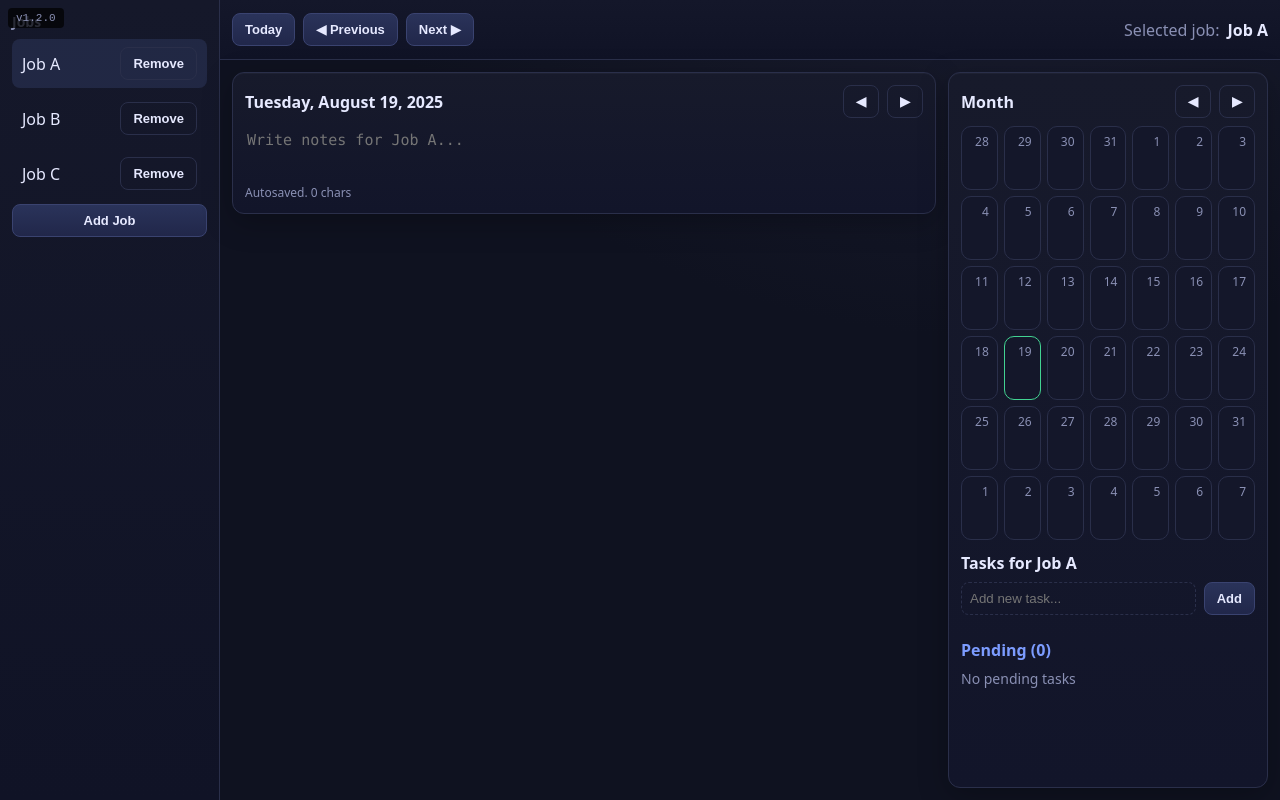
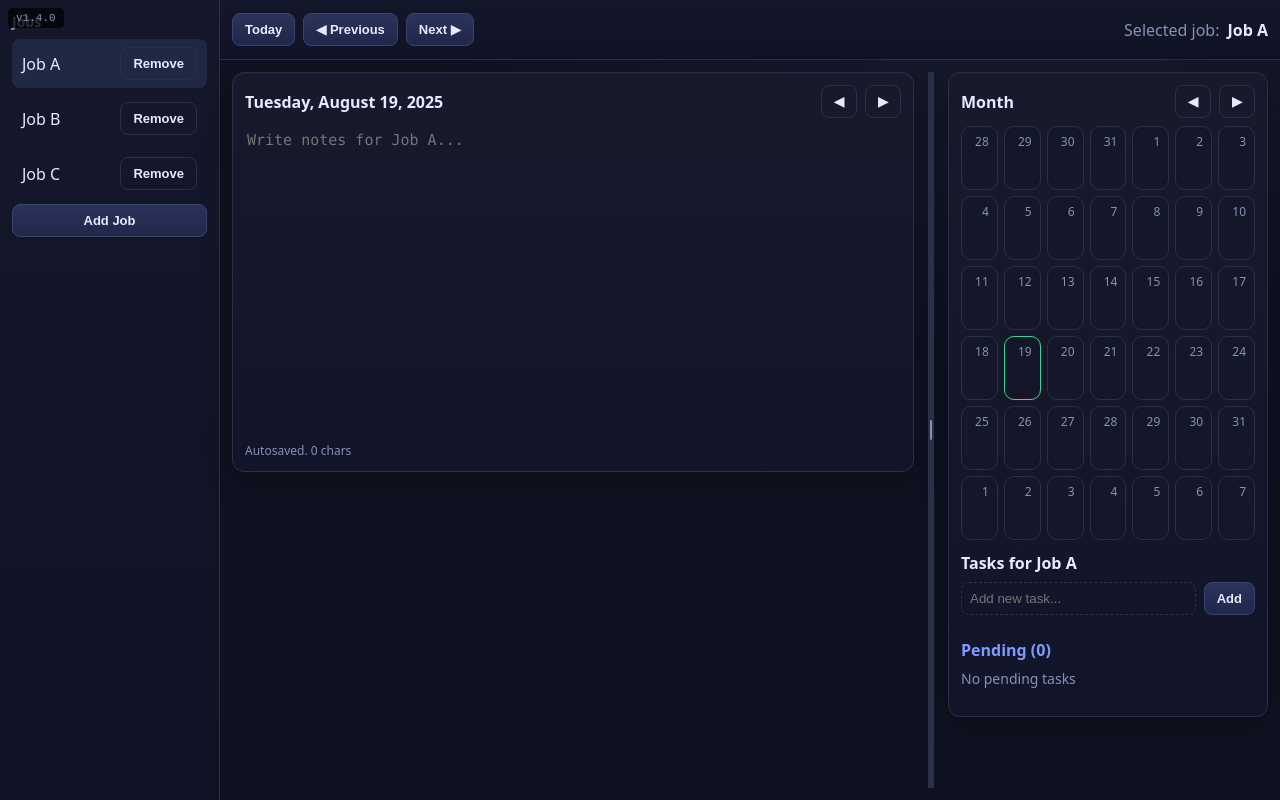
Before and after one commit to LoopCaster/NoteSmasher, a React (Vite) app: page / in a window 1280 px wide. Built offline with nearby package versions, Linux system fonts and the light colour scheme.

Commit message:
Initial Notessmasher app

```diff
--- a/src/styles.css
+++ b/src/styles.css
@@ -47,10 +47,78 @@ body {
 
 .main {
 	grid-area: main;
-	display: grid;
-	grid-template-columns: 1fr 320px;
+	display: flex;
 	gap: 12px;
 	padding: 12px;
+	height: calc(100vh - 60px);
+}
+
+.main-left {
+	flex: 1;
+	display: flex;
+	flex-direction: column;
+	gap: 12px;
+	min-width: 300px;
+}
+
+.main-right {
+	width: 320px;
+	display: flex;
+	flex-direction: column;
+	gap: 12px;
+	min-width: 280px;
+}
+
+.resize-handle {
+	width: 6px;
+	background: var(--border);
+	cursor: col-resize;
+	transition: background 0.2s;
+	position: relative;
+	margin: 0 2px;
+}
+
+.resize-handle:hover,
+.resize-handle.dragging {
+	background: var(--accent);
+}
+
+.resize-handle::after {
+	content: '';
+	position: absolute;
+	top: 50%;
+	left: 50%;
+	transform: translate(-50%, -50%);
+	width: 2px;
+	height: 20px;
+	background: var(--muted);
+	border-radius: 1px;
+}
+
+.vertical-resize-handle {
+	height: 6px;
+	background: var(--border);
+	cursor: row-resize;
+	transition: background 0.2s;
+	position: relative;
+	margin: 2px 0;
+}
+
+.vertical-resize-handle:hover,
+.vertical-resize-handle.dragging {
+	background: var(--accent);
+}
+
+.vertical-resize-handle::after {
+	content: '';
+	position: absolute;
+	top: 50%;
+	left: 50%;
+	transform: translate(-50%, -50%);
+	height: 2px;
+	width: 20px;
+	background: var(--muted);
+	border-radius: 1px;
 }
 
 .card {
--- a/src/ui/App.tsx
+++ b/src/ui/App.tsx
@@ -3,6 +3,8 @@ import { DailyNotes } from './DailyNotes';
 import { MonthCalendar } from './MonthCalendar';
 import { TaskList } from './TaskList';
 import { TaskDetail } from './TaskDetail';
+import { ResizeHandle } from './ResizeHandle';
+import { VerticalResizeHandle } from './VerticalResizeHandle';
 import { getTodayISO, toISODate } from '../utils/dateUtils';
 import { NotesStore } from '../utils/notesStore';
 import { TaskStore } from '../utils/taskStore';
@@ -23,6 +25,8 @@ export const App: React.FC = () => {
 	const [selectedJob, setSelectedJob] = useState<JobId>(jobs[0] ?? 'Job');
 	const [selectedDateISO, setSelectedDateISO] = useState<string>(getTodayISO());
 	const [selectedTask, setSelectedTask] = useState<Task | null>(null);
+	const [rightPanelWidth, setRightPanelWidth] = useState(320);
+	const [dailyNotesHeight, setDailyNotesHeight] = useState(400);
 
 	useEffect(() => {
 		localStorage.setItem('notesmasher.jobs', JSON.stringify(jobs));
@@ -79,6 +83,22 @@ export const App: React.FC = () => {
 	function handleTaskDelete(taskId: string) {
 		taskStore.deleteTask(selectedJob, taskId);
 		setSelectedTask(null);
+		// Force re-render of task list by updating a state
+		setRightPanelWidth(prev => prev); // This triggers a re-render
+	}
+
+	function handleResize(deltaX: number) {
+		setRightPanelWidth(prev => {
+			const newWidth = prev - deltaX;
+			return Math.max(280, Math.min(600, newWidth)); // Min 280px, Max 600px
+		});
+	}
+
+	function handleVerticalResize(deltaY: number) {
+		setDailyNotesHeight(prev => {
+			const newHeight = prev + deltaY;
+			return Math.max(200, Math.min(800, newHeight)); // Min 200px, Max 800px
+		});
 	}
 
 	return (
@@ -95,7 +115,7 @@ export const App: React.FC = () => {
 				zIndex: 1000,
 				fontFamily: 'monospace'
 			}}>
-				v1.2.0
+				v1.4.0
 			</div>
 			<aside className="sidebar">
 				<h3 className="title">Jobs</h3>
@@ -129,8 +149,8 @@ export const App: React.FC = () => {
 			</header>
 
 			<main className="main">
-				<section style={{ display: 'flex', flexDirection: 'column' }}>
-					<div className="card" style={{ display: 'flex', flexDirection: 'column' }}>
+				<div className="main-left">
+					<div className="card" style={{ display: 'flex', flexDirection: 'column', height: dailyNotesHeight }}>
 						<DailyNotes
 							store={store}
 							jobId={selectedJob}
@@ -139,6 +159,8 @@ export const App: React.FC = () => {
 						/>
 					</div>
 					{selectedTask && (
+						<>
+							<VerticalResizeHandle onResize={handleVerticalResize} />
 							<TaskDetail
 								task={selectedTask}
 								onClose={() => setSelectedTask(null)}
@@ -146,9 +168,12 @@ export const App: React.FC = () => {
 								onToggle={handleTaskToggle}
 								onDelete={handleTaskDelete}
 							/>
+						</>
 					)}
-				</section>
-				<aside className="card" style={{ display: 'flex', flexDirection: 'column', gap: 12 }}>
+				</div>
+				<ResizeHandle onResize={handleResize} />
+				<div className="main-right" style={{ width: rightPanelWidth }}>
+					<div className="card" style={{ display: 'flex', flexDirection: 'column', gap: 12 }}>
 						<MonthCalendar
 							store={store}
 							jobId={selectedJob}
@@ -160,7 +185,8 @@ export const App: React.FC = () => {
 							jobId={selectedJob}
 							onTaskSelect={handleTaskSelect}
 						/>
-				</aside>
+					</div>
+				</div>
 			</main>
 		</div>
 	);
--- /dev/null
+++ b/src/ui/ResizeHandle.tsx
@@ -0,0 +1,52 @@
+import React, { useRef, useEffect } from 'react';
+
+interface Props {
+	onResize: (deltaX: number) => void;
+}
+
+export const ResizeHandle: React.FC<Props> = ({ onResize }) => {
+	const handleRef = useRef<HTMLDivElement>(null);
+	const isDragging = useRef(false);
+	const startX = useRef(0);
+
+	useEffect(() => {
+		const handle = handleRef.current;
+		if (!handle) return;
+
+		const handleMouseDown = (e: MouseEvent) => {
+			isDragging.current = true;
+			startX.current = e.clientX;
+			handle.classList.add('dragging');
+			document.body.style.cursor = 'col-resize';
+			document.body.style.userSelect = 'none';
+		};
+
+		const handleMouseMove = (e: MouseEvent) => {
+			if (!isDragging.current) return;
+			const deltaX = e.clientX - startX.current;
+			onResize(deltaX);
+			startX.current = e.clientX;
+		};
+
+		const handleMouseUp = () => {
+			if (isDragging.current) {
+				isDragging.current = false;
+				handle.classList.remove('dragging');
+				document.body.style.cursor = '';
+				document.body.style.userSelect = '';
+			}
+		};
+
+		handle.addEventListener('mousedown', handleMouseDown);
+		document.addEventListener('mousemove', handleMouseMove);
+		document.addEventListener('mouseup', handleMouseUp);
+
+		return () => {
+			handle.removeEventListener('mousedown', handleMouseDown);
+			document.removeEventListener('mousemove', handleMouseMove);
+			document.removeEventListener('mouseup', handleMouseUp);
+		};
+	}, [onResize]);
+
+	return <div ref={handleRef} className="resize-handle" />;
+};
--- /dev/null
+++ b/src/ui/VerticalResizeHandle.tsx
@@ -0,0 +1,52 @@
+import React, { useRef, useEffect } from 'react';
+
+interface Props {
+	onResize: (deltaY: number) => void;
+}
+
+export const VerticalResizeHandle: React.FC<Props> = ({ onResize }) => {
+	const handleRef = useRef<HTMLDivElement>(null);
+	const isDragging = useRef(false);
+	const startY = useRef(0);
+
+	useEffect(() => {
+		const handle = handleRef.current;
+		if (!handle) return;
+
+		const handleMouseDown = (e: MouseEvent) => {
+			isDragging.current = true;
+			startY.current = e.clientY;
+			handle.classList.add('dragging');
+			document.body.style.cursor = 'row-resize';
+			document.body.style.userSelect = 'none';
+		};
+
+		const handleMouseMove = (e: MouseEvent) => {
+			if (!isDragging.current) return;
+			const deltaY = e.clientY - startY.current;
+			onResize(deltaY);
+			startY.current = e.clientY;
+		};
+
+		const handleMouseUp = () => {
+			if (isDragging.current) {
+				isDragging.current = false;
+				handle.classList.remove('dragging');
+				document.body.style.cursor = '';
+				document.body.style.userSelect = '';
+			}
+		};
+
+		handle.addEventListener('mousedown', handleMouseDown);
+		document.addEventListener('mousemove', handleMouseMove);
+		document.addEventListener('mouseup', handleMouseUp);
+
+		return () => {
+			handle.removeEventListener('mousedown', handleMouseDown);
+			document.removeEventListener('mousemove', handleMouseMove);
+			document.removeEventListener('mouseup', handleMouseUp);
+		};
+	}, [onResize]);
+
+	return <div ref={handleRef} className="vertical-resize-handle" />;
+};
```
Lines whose indentation alone changed are shown as unchanged.
